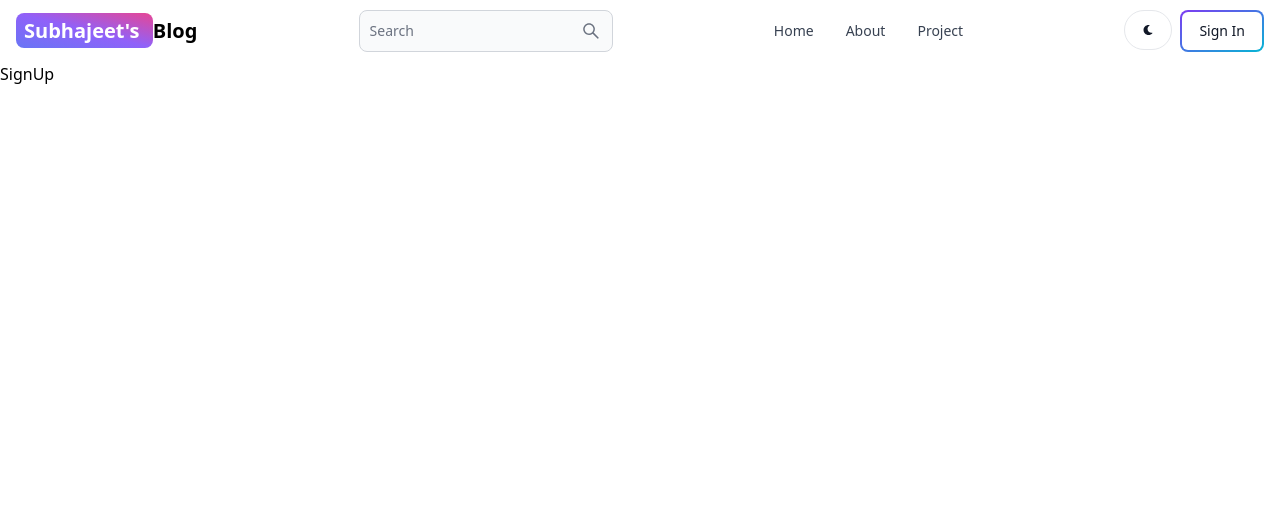
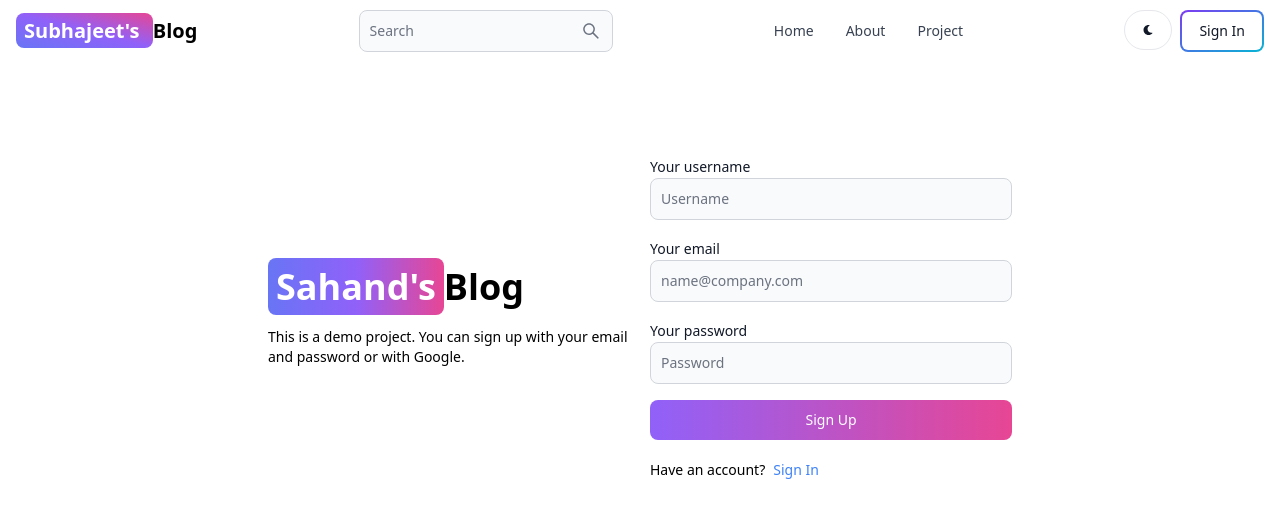
Before and after one commit to subhajeet-it/mern-blog-practice, a React (Vite) app in the folder client/: page /sign-up in a window 1280 px wide. Shown: the top 518 px of the page. Built offline with nearby package versions, Linux system fonts and the light colour scheme.

Commit message:
create sign up page ui

```diff
--- a/client/src/pages/SignUp.jsx
+++ b/client/src/pages/SignUp.jsx
@@ -1,9 +1,51 @@
-import React from 'react'
+import { Button, Label, TextInput } from 'flowbite-react';
+import { Link } from 'react-router-dom';
 
-const SignUp = () => {
+export default function SignUp() {
   return (
-    <div>SignUp</div>
-  )
+    <div className='min-h-screen mt-20'>
+      <div className='flex p-3 max-w-3xl mx-auto flex-col md:flex-row md:items-center gap-5'>
+        {/* left */}
+        <div className='flex-1'>
+          <Link to='/' className='font-bold dark:text-white text-4xl'>
+            <span className='px-2 py-1 bg-gradient-to-r from-indigo-500 via-purple-500 to-pink-500 rounded-lg text-white'>
+              Sahand's
+            </span>
+            Blog
+          </Link>
+          <p className='text-sm mt-5'>
+            This is a demo project. You can sign up with your email and password
+            or with Google.
+          </p>
+        </div>
+        {/* right */}
+
+        <div className='flex-1'>
+          <form className='flex flex-col gap-4'>
+            <div>
+              <Label value='Your username' />
+              <TextInput type='text' placeholder='Username' id='username' />
+            </div>
+            <div>
+              <Label value='Your email' />
+              <TextInput type='text' placeholder='name@company.com' id='email' />
+            </div>
+            <div>
+              <Label value='Your password' />
+              <TextInput type='text' placeholder='Password' id='password' />
+            </div>
+            <Button gradientDuoTone='purpleToPink' type='submit'>
+              Sign Up
+            </Button>
+          </form>
+          <div className="flex gap-2 text-sm mt-5">
+            <span>Have an account?</span>
+            <Link to='/sign-in' className='text-blue-500'>
+              Sign In
+            </Link>
+          </div>
+        </div>
+      </div>
+    </div>
+  );
 }
-
-export default SignUp
```
